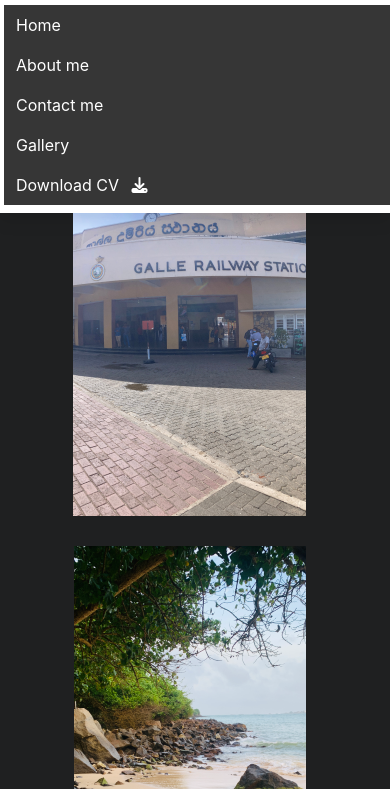
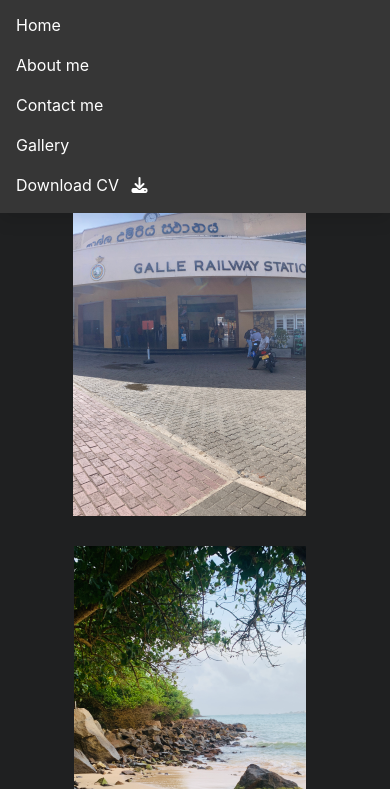
Before and after one commit to danujaya00/danujaya00.github.io, a plain HTML site: page gallery.html in a window 390 px wide. Both pictures are taken after a click on the button 364 px from the left and 26 px from the top of the page. Shown: the part 55-844 px from the top of the page. Drawn offline with nearby package versions, Linux system fonts and the light colour scheme.

Commit message:
changed color of navbar burger section

```diff
--- a/gallery.html
+++ b/gallery.html
@@ -36,8 +36,12 @@
 					<span aria-hidden="true"></span>
 				</a>
 			</div>
-			<div id="navbarBasicExample" class="navbar-menu pl-1">
-				<div class="navbar-start " style="background-color: #363636; border: none;">
+			<div
+				id="navbarBasicExample"
+				class="navbar-menu pl-1"
+				style="background-color: #363636; border: none"
+			>
+				<div class="navbar-start">
 					<a class="navbar-item navtext" href="/index.html"> Home </a>
 					<a class="navbar-item navtext" href="/about.html">
 						About me
```
Also changed, not shown: about.html (+3 -3 lines), contact.html (+6 -2 lines), index.html (+22 -13 lines).
